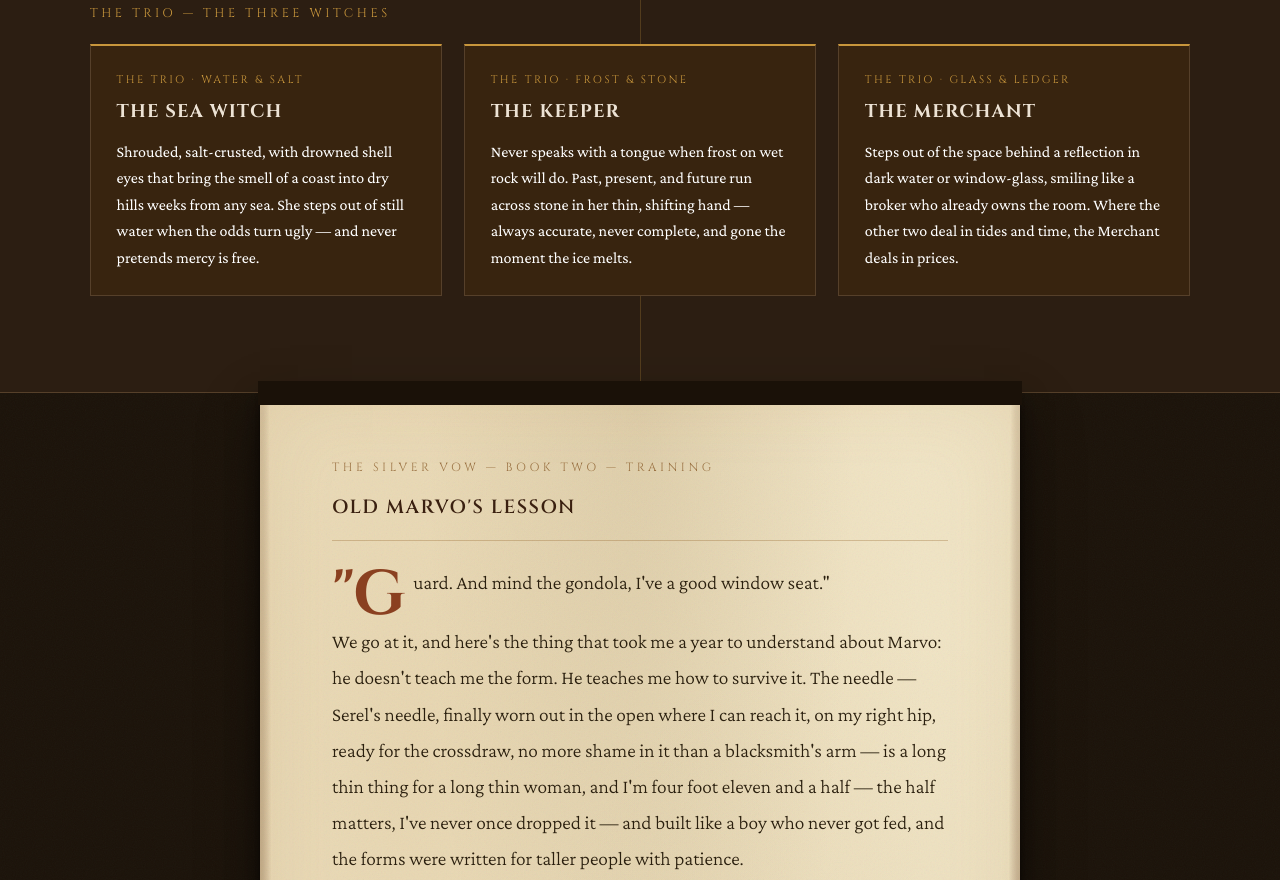
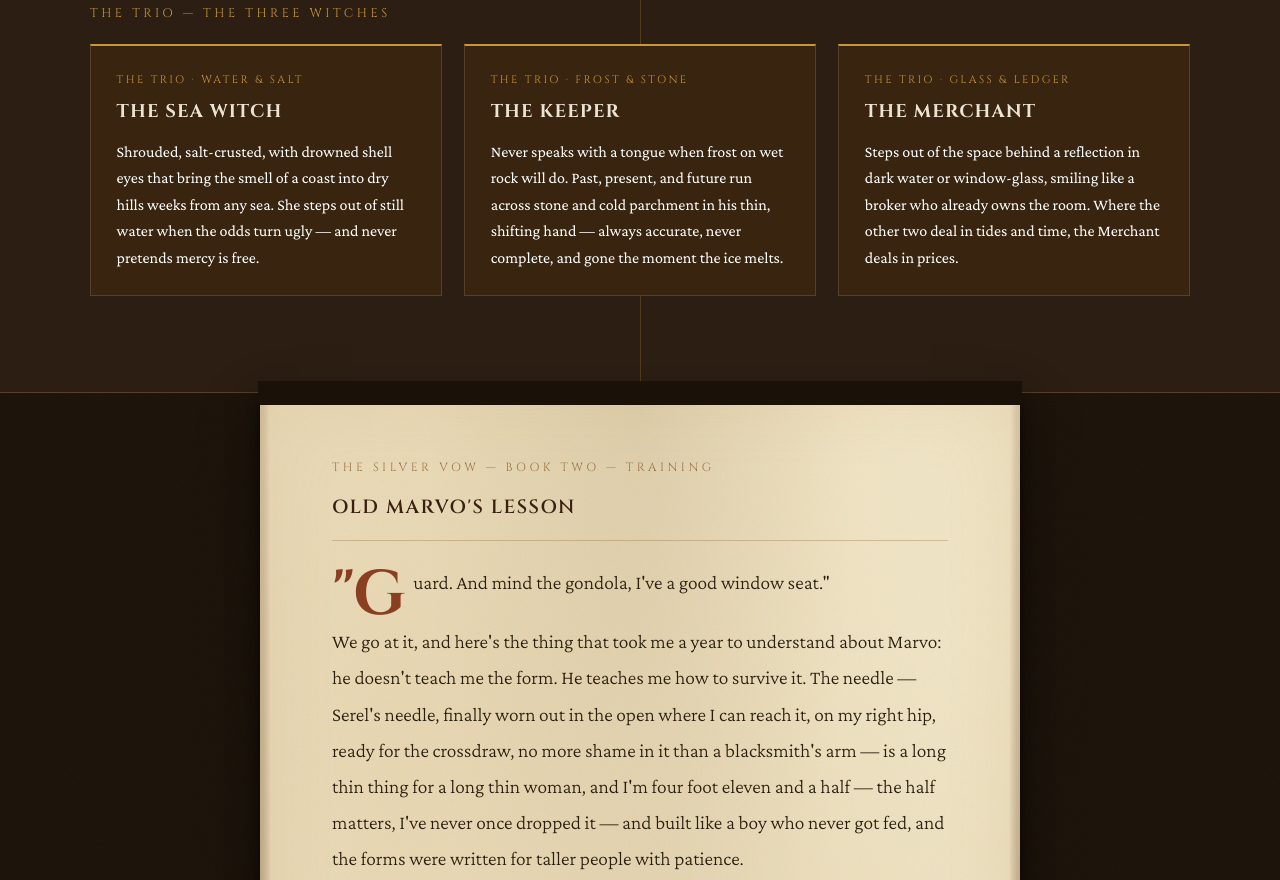
Before and after one commit to kevinpkeohane/velvet-knife-books, a plain HTML site: page index.html in a window 1280 px wide. Shown: the part 4326-5206 px from the top of the page. Drawn offline with nearby package versions, Linux system fonts and the light colour scheme.

Commit message:
Fix Keeper pronoun (male) in Trio character card

```diff
--- a/index.html
+++ b/index.html
@@ -1385,7 +1385,7 @@
       <div class="cast-card witch reveal reveal-d1">
         <p class="cast-role">The Trio &middot; Frost &amp; Stone</p>
         <h3 class="cast-name">The Keeper</h3>
-        <p class="cast-desc">Never speaks with a tongue when frost on wet rock will do. Past, present, and future run across stone in her thin, shifting hand &mdash; always accurate, never complete, and gone the moment the ice melts.</p>
+        <p class="cast-desc">Never speaks with a tongue when frost on wet rock will do. Past, present, and future run across stone and cold parchment in his thin, shifting hand &mdash; always accurate, never complete, and gone the moment the ice melts.</p>
       </div>
 
       <div class="cast-card witch reveal reveal-d2">
```
